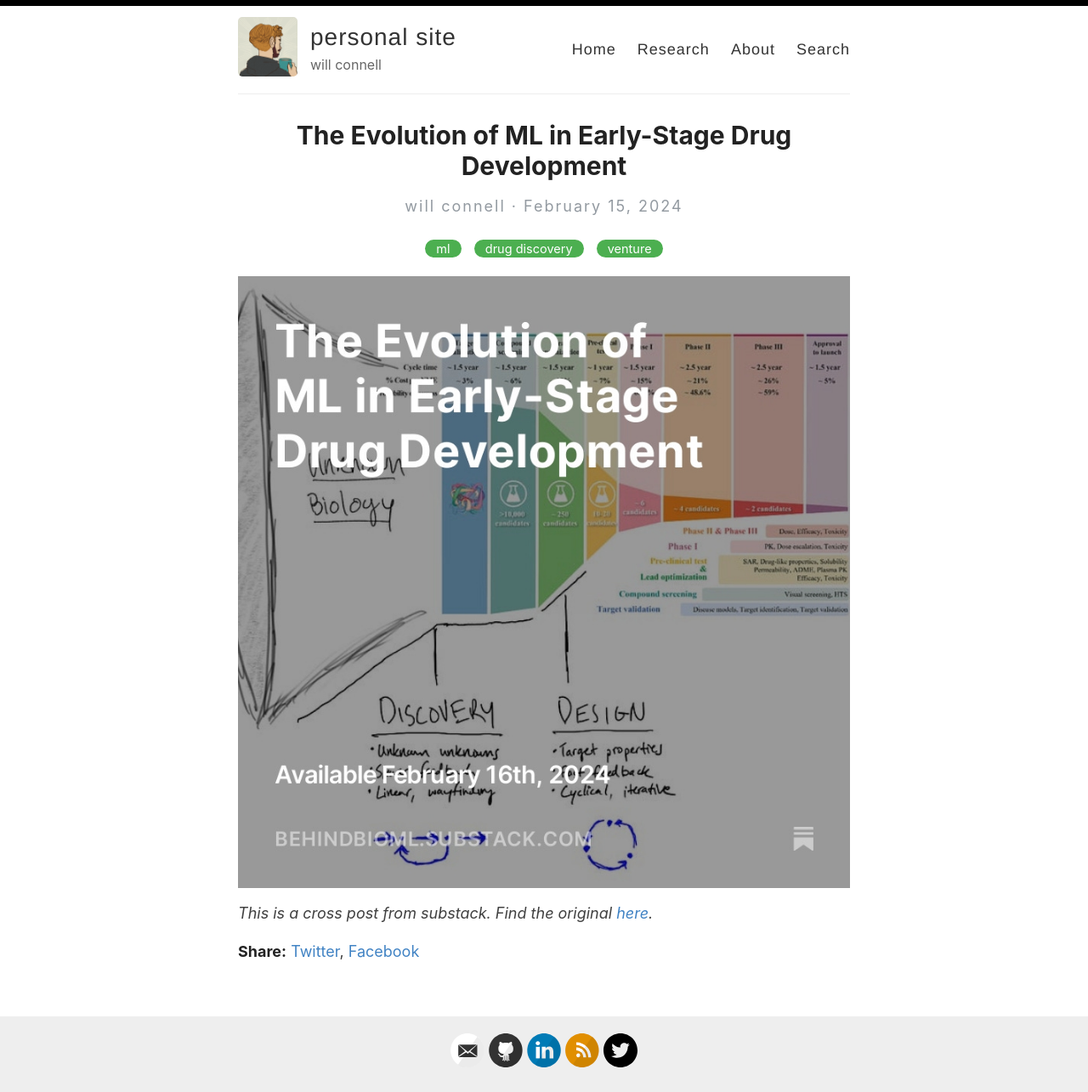
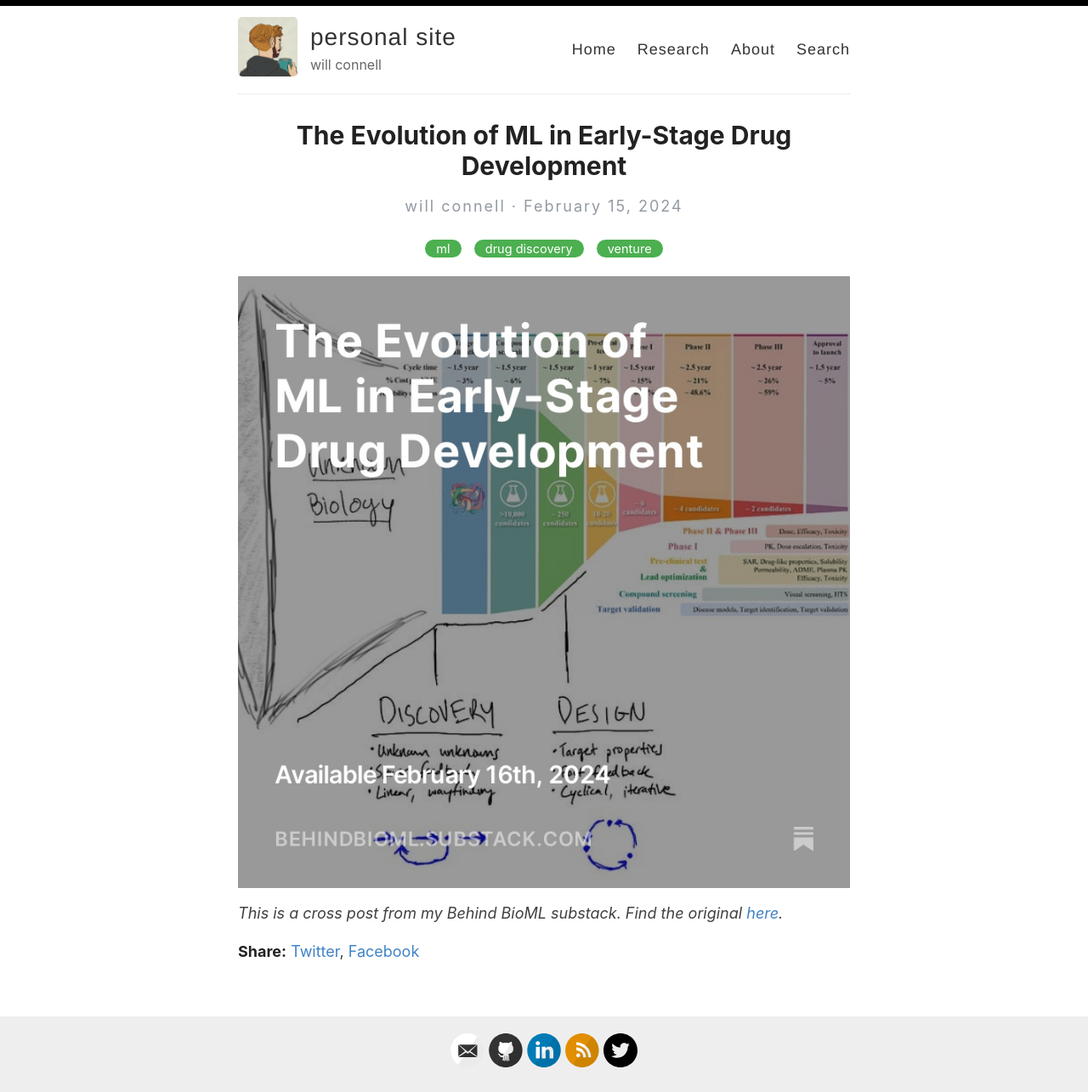
Before and after one commit to wconnell/wconnell.github.io, a Jekyll site: the page built from _posts/2024-02-15-ml-dd.md, in a window 1280 px wide. Shown: the whole page at 85% size. Built offline with Jekyll 4.4.1, drawn with Linux system fonts in a browser that asks for light colours.

Commit message:
text update

```diff
--- a/_posts/2024-02-15-ml-dd.md
+++ b/_posts/2024-02-15-ml-dd.md
@@ -6,4 +6,4 @@ categories: [ml,drug discovery,venture]
 
 ![](../images/ml-dd_figs/ml-dd-substack.jpg)
 
-*This is a cross post from substack. Find the original [here](https://open.substack.com/pub/behindbioml/p/the-evolution-of-ml-in-early-stage?r=y8mlf&utm_campaign=post&utm_medium=web).*
+*This is a cross post from my Behind BioML substack. Find the original [here](https://open.substack.com/pub/behindbioml/p/the-evolution-of-ml-in-early-stage?r=y8mlf&utm_campaign=post&utm_medium=web).*
```
Also changed, not shown: _posts/2024-02-26-ml-target-id.md (+1 -1 lines).
